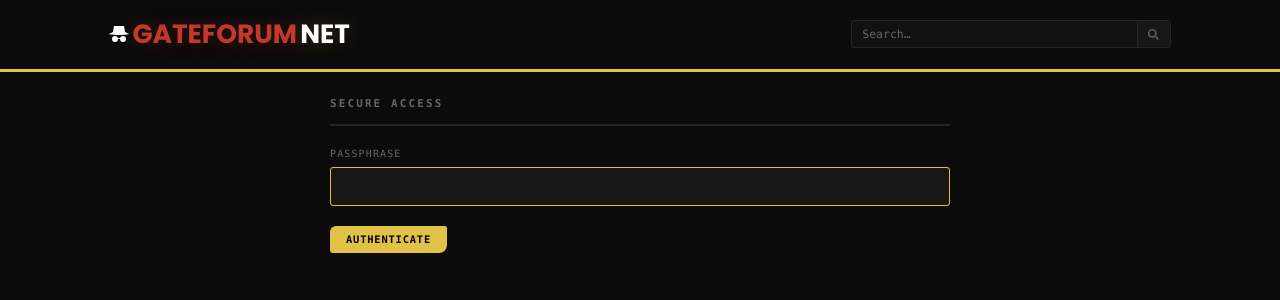
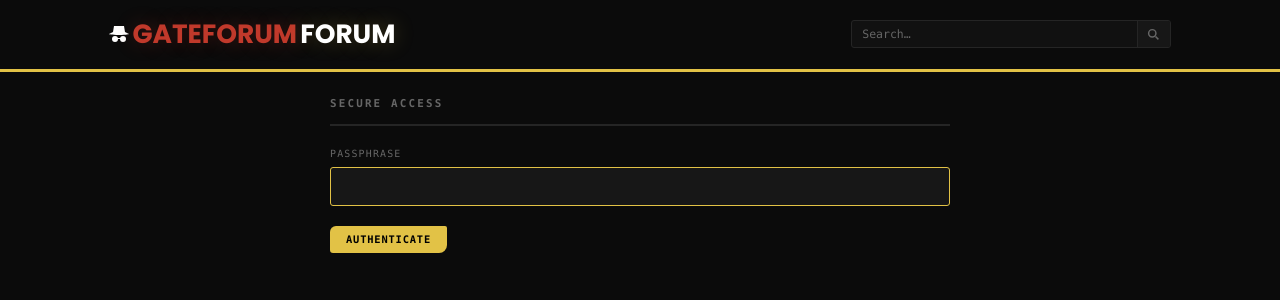
Before and after one commit to fenjalal/gateforum, a Flask app: page /ctrl9x4mQ7wZ2pL/auth8nK3vR6hJ1sT in a window 1280 px wide. Shown: the top 300 px of the page. Run offline with Flask 3, Linux system fonts and the light colour scheme; data comes from the database, SQL or seed files in the repository.

Commit message:
fix readme

```diff
--- a/templates/base.html
+++ b/templates/base.html
@@ -16,7 +16,7 @@
     <div class="header-inner">
       <a href="{{ url_for('index') }}" class="site-logo">
        <svg width="20" height="20" viewBox="0 0 20 20"><path fill="currentColor" d="M15 2H5L4 8h12zM0 10s2 1 10 1s10-1 10-1l-4-2H4zm8 4h4v1H8z"/><circle cx="6" cy="15" r="3" fill="currentColor"/><circle cx="14" cy="15" r="3" fill="currentColor"/></svg>
-        <span class="die">{{ site_title.split()[0] if site_title else 'Die' }}</span>{{ site_title.split()[1] if site_title.split()|length > 1 else 'Net' }}
+        <span class="die">{{ site_title.split()[0] if site_title else 'Die' }}</span>{{ site_title.split()[1] if site_title.split()|length > 1 else 'Forum' }}
       </a>
       <form class="header-search" method="GET" action="{{ url_for('search') }}">
         <input type="text" name="q" placeholder="Search…" maxlength="200" autocomplete="off" class="hs-input">
```
